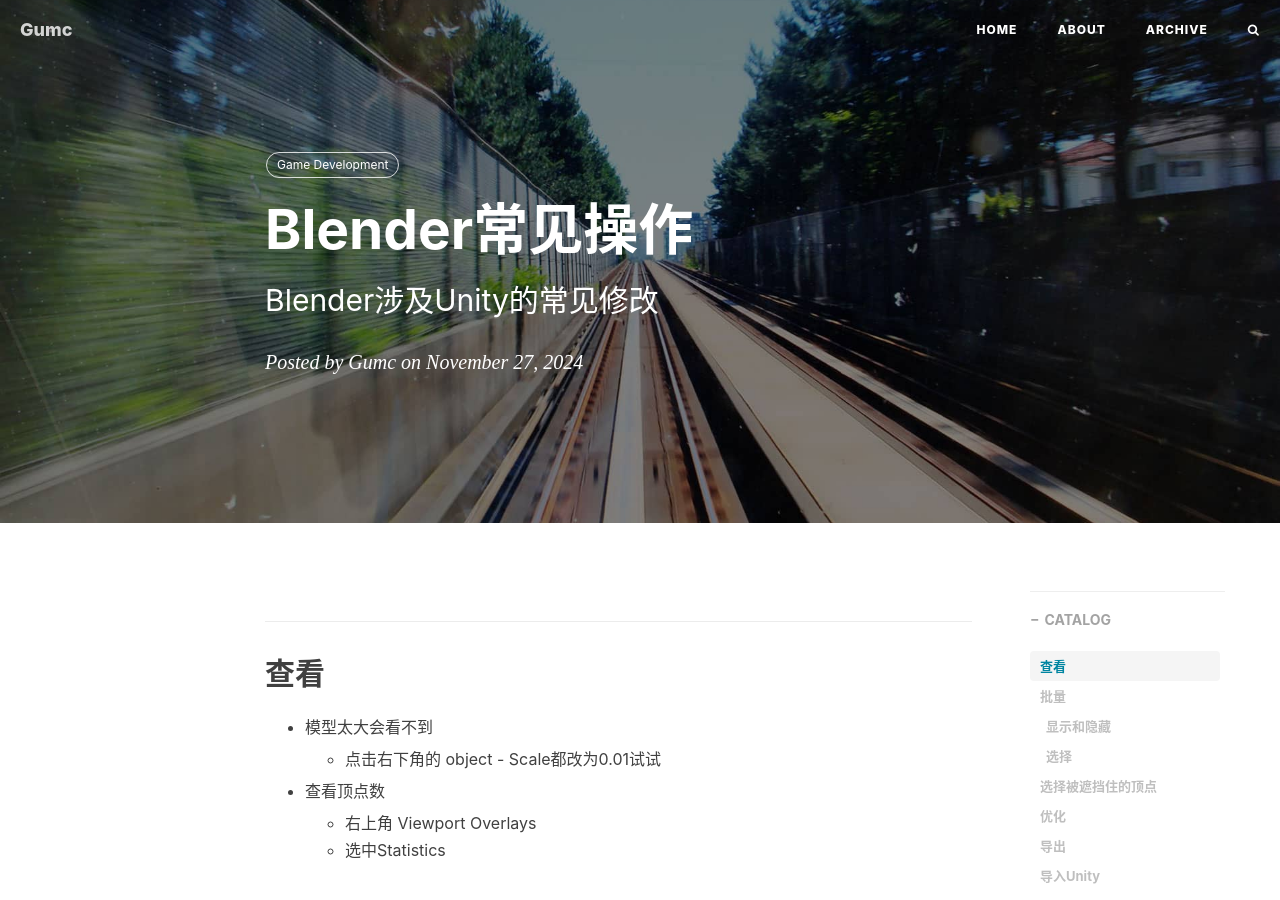
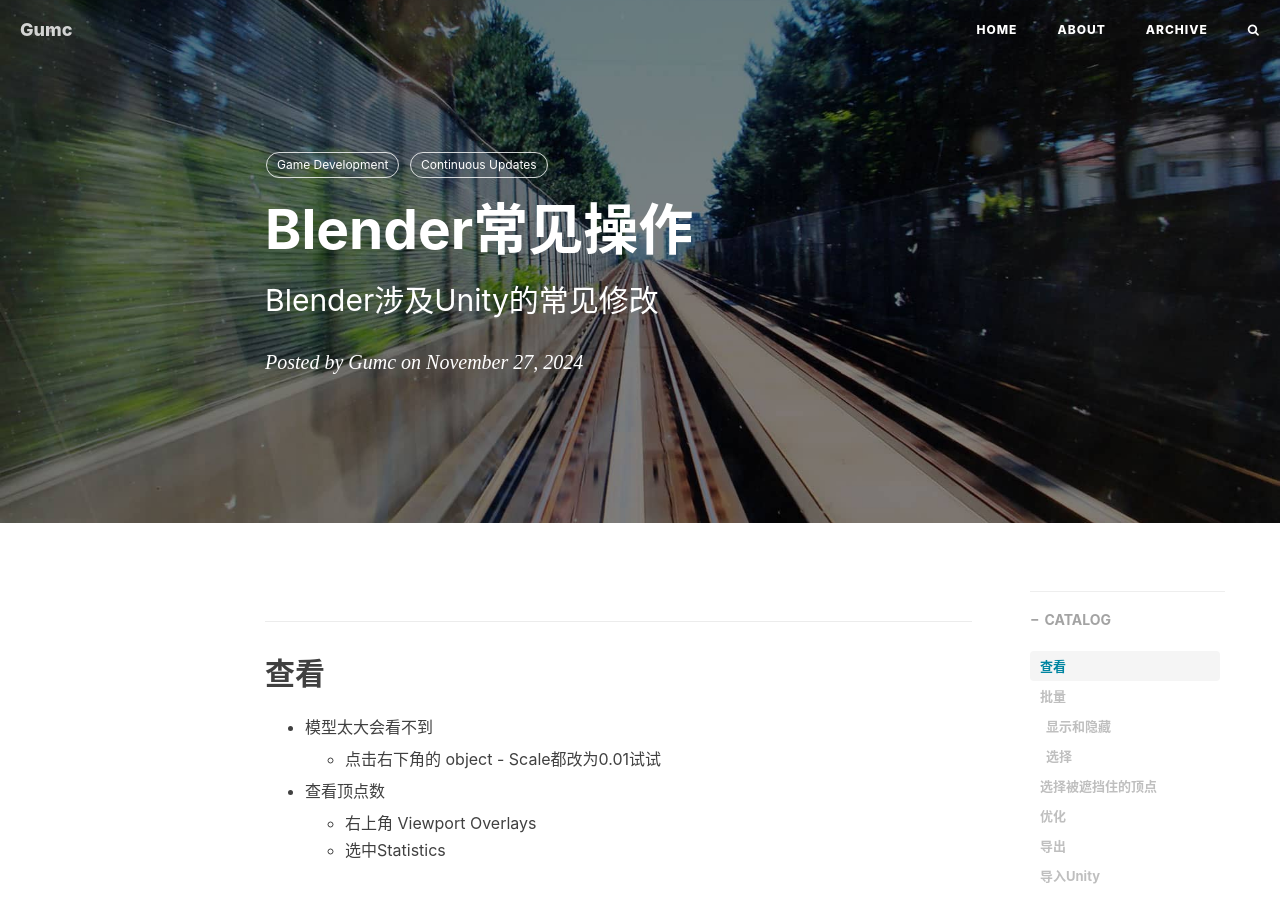
Before and after one commit to gumcstronger/gumcstronger.github.io, a Jekyll site: the page built from _posts/2024/2024-11-27-blender.md, in a window 1280 px wide and 900 px high. Built offline with Jekyll 4.4.1, drawn with Linux system fonts in a browser that asks for light colours; nearby versions of some CDN libraries; comment, search, counter and statistics services are not loaded.

Commit message:
Update 2024-11-27-blender.md

```diff
--- a/_posts/2024/2024-11-27-blender.md
+++ b/_posts/2024/2024-11-27-blender.md
@@ -9,6 +9,7 @@ header-img: "assets/img/2015/post-bg-2015.jpg"
 catalog: true
 tags:
     - Game Development
+    - Continuous Updates
 ---
 ## 查看
 
```
